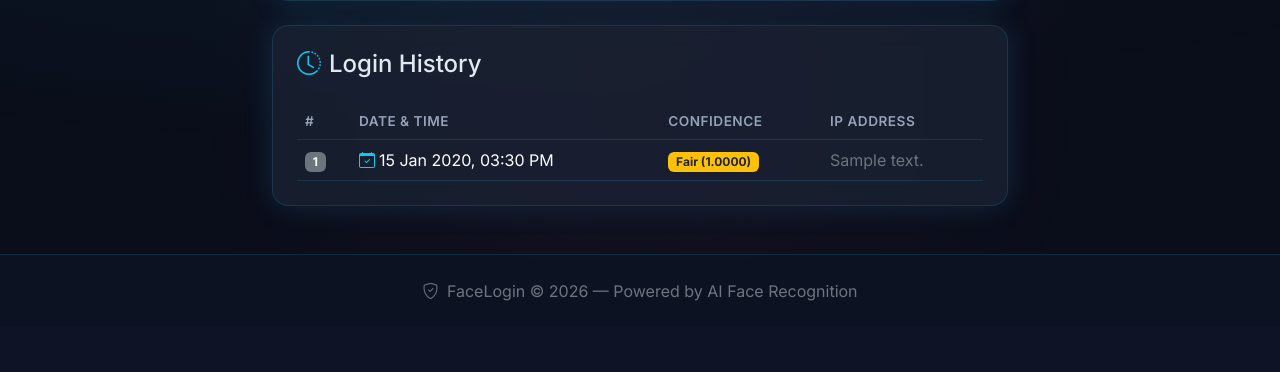
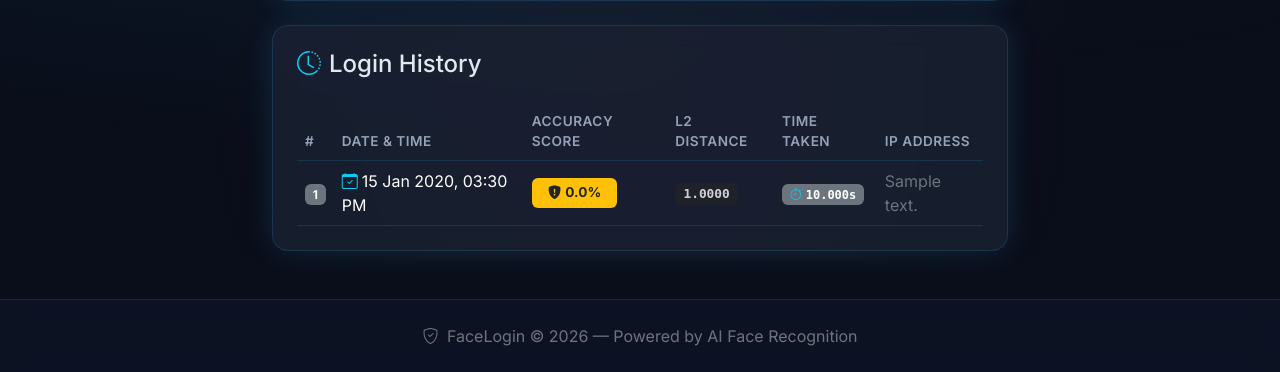
Before and after one commit to devangpanchalpro/face-Login-system, a Django app: template templates/dashboard.html in a window 1280 px wide. Shown: the part 540-912 px from the top of the page. Before the commit the page ends 841 px from the top, so only its background shows below. Run offline with Django 5.2, Linux system fonts and the light colour scheme; the template is opened without the code that fills it: values that come from a table or form of the project are taken from there, others are empty; tables that the repository leaves empty hold one stand-in row (values such as "Sample post"); parts of the project's set-up code (start-up, migrations or seed data) failed here and were passed over.

Commit message:
feat: implement core face authentication system with pgvector-backed storage and real-time webcam registration

```diff
--- a/accounts/admin.py
+++ b/accounts/admin.py
@@ -49,7 +49,7 @@ class FaceEncodingAdmin(admin.ModelAdmin):
 
 @admin.register(LoginHistory)
 class LoginHistoryAdmin(admin.ModelAdmin):
-    list_display = ('user', 'logged_in_at', 'confidence', 'ip_address')
+    list_display = ('user', 'logged_in_at', 'confidence', 'login_duration', 'ip_address')
     list_filter = ('logged_in_at',)
     search_fields = ('user__name', 'user__email', 'ip_address')
-    readonly_fields = ('logged_in_at',)
+    readonly_fields = ('logged_in_at', 'login_duration')
--- a/accounts/models.py
+++ b/accounts/models.py
@@ -66,8 +66,8 @@ class FaceEncoding(models.Model):
             HnswIndex(
                 name='face_enc_hnsw_idx',
                 fields=['encoding'],
-                m=16,
-                ef_construction=64,
+                m=24,                # Graph connections per node (higher = better recall at 5M+ scale)
+                ef_construction=200,  # Build quality (one-time cost, higher = more accurate index)
                 opclasses=['vector_l2_ops'],
             )
         ]
@@ -89,6 +89,7 @@ class LoginHistory(models.Model):
     logged_in_at = models.DateTimeField(auto_now_add=True)
     confidence = models.FloatField(help_text="L2 distance (lower = better match)")
     ip_address = models.GenericIPAddressField(blank=True, null=True)
+    login_duration = models.FloatField(default=0.0, help_text="Time taken to process login in seconds")
 
     class Meta:
         ordering = ['-logged_in_at']
--- /dev/null
+++ b/accounts/templatetags/__init__.py
@@ -0,0 +1 @@
+# templatetags package
--- /dev/null
+++ b/accounts/templatetags/face_filters.py
@@ -0,0 +1,21 @@
+"""
+Custom template filters for face login dashboard.
+"""
+from django import template
+
+register = template.Library()
+
+
+@register.filter
+def confidence_pct(distance):
+    """
+    Convert L2 distance to a human-readable percentage confidence score.
+    L2 distance 0.0 = 100% match, 1.0 = 0% match.
+    Formula: max(0, (1 - distance) * 100)
+    """
+    try:
+        d = float(distance)
+        pct = max(0.0, (1.0 - d) * 100.0)
+        return f"{pct:.1f}%"
+    except (ValueError, TypeError):
+        return "N/A"
--- a/facelogin/urls.py
+++ b/facelogin/urls.py
@@ -12,4 +12,5 @@ urlpatterns = [
 ]
 
 # Serve media files (face photos) — needed in both dev and production
-urlpatterns += static(settings.MEDIA_URL, document_root=settings.MEDIA_ROOT)
+if settings.DEBUG:
+    urlpatterns += static(settings.MEDIA_URL, document_root=settings.MEDIA_ROOT)
--- a/static/js/register.js
+++ b/static/js/register.js
@@ -95,7 +95,8 @@ document.addEventListener('DOMContentLoaded', async () => {
 
             if (data.success) {
                 showToast(data.message, 'success');
-                setTimeout(() => window.location.href = '/login/', 2000);
+                const targetUrl = data.redirect_to_dashboard ? '/dashboard/' : '/login/';
+                setTimeout(() => window.location.href = targetUrl, 2000);
             } else {
                 showToast(data.message, 'danger');
                 btnRegister.disabled = false;
--- a/static/js/webcam.js
+++ b/static/js/webcam.js
@@ -27,8 +27,8 @@ class WebcamManager {
         try {
             this.stream = await navigator.mediaDevices.getUserMedia({
                 video: {
-                    width: { ideal: 640 },
-                    height: { ideal: 480 },
+                    width: { ideal: 320 },
+                    height: { ideal: 240 },
                     facingMode: 'user',
                 },
                 audio: false,
@@ -54,7 +54,7 @@ class WebcamManager {
         this.canvas.width = this.video.videoWidth;
         this.canvas.height = this.video.videoHeight;
         this.ctx.drawImage(this.video, 0, 0);
-        return this.canvas.toDataURL('image/jpeg', 0.9);
+        return this.canvas.toDataURL('image/jpeg', 0.6);
     }
 
     /**
--- a/templates/dashboard.html
+++ b/templates/dashboard.html
@@ -1,4 +1,5 @@
 {% extends 'base.html' %}
+{% load face_filters %}
 {% block title %}Dashboard{% endblock %}
 {% block content %}
 <section class="page-section pt-5 mt-5">
@@ -70,7 +71,7 @@
                     {% if history %}
                     <div class="table-responsive">
                         <table class="table table-dark table-hover align-middle mb-0" id="history-table">
-                            <thead><tr><th>#</th><th>Date & Time</th><th>Confidence</th><th>IP Address</th></tr></thead>
+                            <thead><tr><th>#</th><th>Date & Time</th><th>Accuracy Score</th><th>L2 Distance</th><th>Time Taken</th><th>IP Address</th></tr></thead>
                             <tbody>
                                 {% for entry in history %}
                                 <tr>
@@ -78,12 +79,28 @@
                                     <td><i class="bi bi-calendar-check me-1 text-info"></i>{{ entry.logged_in_at|date:"d M Y, h:i A" }}</td>
                                     <td>
                                         {% if entry.confidence < 0.3 %}
-                                            <span class="badge bg-success">Excellent ({{ entry.confidence|floatformat:4 }})</span>
+                                            <span class="badge bg-success px-3 py-2" style="font-size: 0.85rem;">
+                                                <i class="bi bi-shield-fill-check me-1"></i>{{ entry.confidence|confidence_pct }}
+                                            </span>
                                         {% elif entry.confidence < 0.4 %}
-                                            <span class="badge bg-info">Good ({{ entry.confidence|floatformat:4 }})</span>
+                                            <span class="badge bg-info px-3 py-2" style="font-size: 0.85rem;">
+                                                <i class="bi bi-shield-fill me-1"></i>{{ entry.confidence|confidence_pct }}
+                                            </span>
                                         {% else %}
-                                            <span class="badge bg-warning text-dark">Fair ({{ entry.confidence|floatformat:4 }})</span>
+                                            <span class="badge bg-warning text-dark px-3 py-2" style="font-size: 0.85rem;">
+                                                <i class="bi bi-shield-fill-exclamation me-1"></i>{{ entry.confidence|confidence_pct }}
+                                            </span>
                                         {% endif %}
+                                    </td>
+                                    <td>
+                                        <span class="badge bg-dark" style="font-family: monospace; font-size: 0.8rem; opacity: 0.8;">
+                                            {{ entry.confidence|floatformat:4 }}
+                                        </span>
+                                    </td>
+                                    <td>
+                                        <span class="badge bg-secondary" style="font-family: monospace;">
+                                            <i class="bi bi-stopwatch me-1 text-info"></i>{{ entry.login_duration|floatformat:3 }}s
+                                        </span>
                                     </td>
                                     <td class="text-secondary">{{ entry.ip_address|default:"N/A" }}</td>
                                 </tr>
--- a/templates/login.html
+++ b/templates/login.html
@@ -60,5 +60,5 @@
 {% block extra_scripts %}
 {% load static %}
 <script src="{% static 'js/webcam.js' %}"></script>
-<script src="{% static 'js/login.js' %}"></script>
+<script src="{% static 'js/login.js' %}?v={% now 'U' %}"></script>
 {% endblock %}
--- a/templates/register.html
+++ b/templates/register.html
@@ -112,5 +112,5 @@
 {% block extra_scripts %}
 {% load static %}
 <script src="{% static 'js/webcam.js' %}"></script>
-<script src="{% static 'js/register.js' %}"></script>
+<script src="{% static 'js/register.js' %}?v={% now 'U' %}"></script>
 {% endblock %}
```
Also changed, not shown: accounts/face_utils.py (+9 -10 lines), accounts/vector_search.py (+9 -4 lines), accounts/views.py (+74 -33 lines), static/js/login.js (+12 -3 lines).
